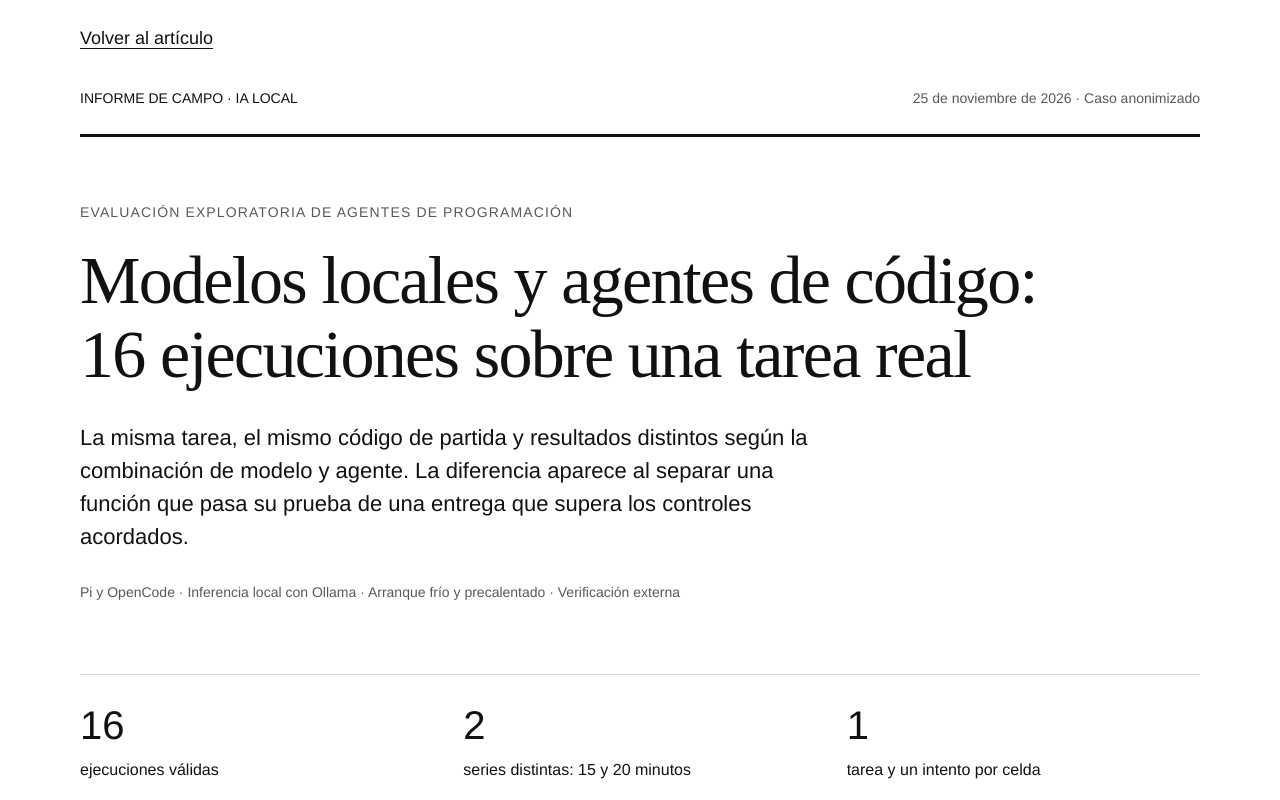
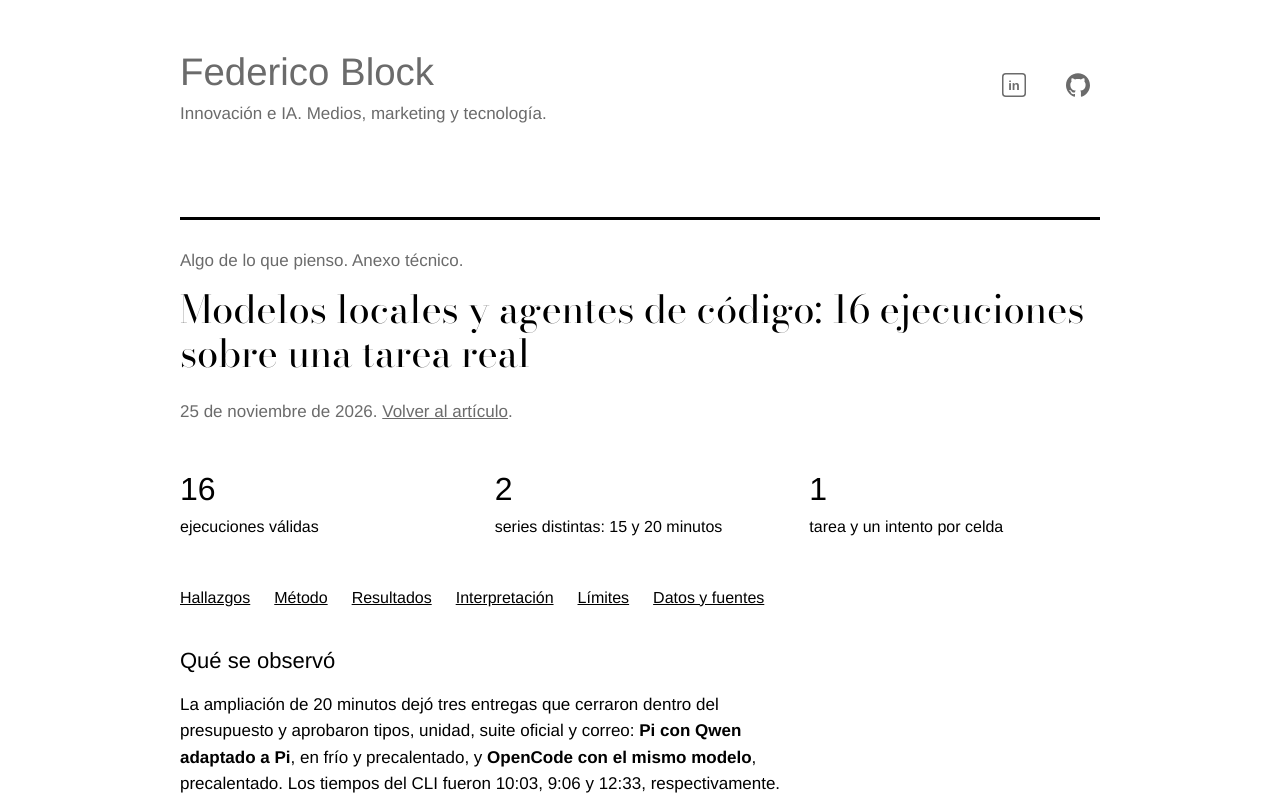
Before and after one commit to fedeblock/fedeblock.github.io, a plain HTML site: page informe-agentes-locales/detalle-tecnico.html in a window 1280 px wide. Shown: the top 800 px of the page. Drawn offline with nearby package versions, Linux system fonts and the light colour scheme.

Commit message:
Aplicar la plantilla del sitio a la nota de IA local y su anexo

```diff
--- a/informe-agentes-locales/detalle-tecnico.html
+++ b/informe-agentes-locales/detalle-tecnico.html
@@ -1,40 +1,72 @@
-<!doctype html>
+<!DOCTYPE html>
 <html lang="es">
 <head>
 <meta charset="utf-8">
 <meta name="viewport" content="width=device-width, initial-scale=1">
-<title>Modelos locales y agentes de código: 16 ejecuciones sobre una tarea real</title>
-<meta name="description" content="Una evaluación exploratoria de Pi y OpenCode con modelos locales: dos series, arranque frío y precalentado, y verificación independiente del código. Caso anonimizado.">
+<title>Modelos locales y agentes de código: 16 ejecuciones sobre una tarea real · Federico Block</title>
+<meta name="description" content="Una evaluación exploratoria de Pi y OpenCode con modelos locales: dos series, arranque frío y precalentado, y verificación independiente del código.">
 <meta property="og:type" content="article">
 <meta property="og:locale" content="es_ES">
 <meta property="og:title" content="Modelos locales y agentes de código: 16 ejecuciones sobre una tarea real">
-<meta property="og:description" content="Resolver la función y cerrar una entrega verificada son resultados distintos. Un caso anonimizado con Pi, OpenCode y modelos locales.">
+<meta property="og:description" content="Resolver la función y cerrar una entrega verificada son resultados distintos. Una comparación de Pi y OpenCode con modelos locales.">
 <meta property="article:published_time" content="2026-11-25">
 <meta name="color-scheme" content="light">
+
+
+<meta name="robots" content="noindex">
+<link rel="preconnect" href="https://fonts.googleapis.com">
+<link href="https://fonts.googleapis.com/css2?family=Bodoni+Moda:opsz,wght@6..96,400..700&amp;display=swap" rel="stylesheet">
 <style>
-:root{--ink:#111;--muted:#595959;--line:#d5d5d5;--accent:#b91f17;--green:#245e3e}
-*{box-sizing:border-box}html{scroll-behavior:smooth;scroll-padding-top:24px}body{margin:0;background:#fff;color:var(--ink);font-family:'Helvetica Neue',Helvetica,Arial,sans-serif;font-size:18px;line-height:1.65}
-a{color:inherit;text-underline-offset:4px}a:hover{color:var(--accent)}a:focus-visible,button:focus-visible,[tabindex]:focus-visible{outline:3px solid var(--accent);outline-offset:5px}
-.wrap{width:min(1120px,calc(100% - 80px));margin:auto}.masthead{padding:34px 0 26px;border-bottom:3px solid var(--ink);display:flex;gap:20px;justify-content:space-between;font-size:14px;line-height:1.45;color:var(--muted)}.masthead span:first-child{color:var(--ink)}
-header{padding:64px 0 40px}.eyebrow{text-transform:uppercase;letter-spacing:.08em;font-size:14px;color:var(--muted);margin:0 0 20px}h1,h2{font-family:'Bodoni 72',Didot,'Times New Roman',serif;font-weight:400}h1{font-size:clamp(38px,5.4vw,68px);line-height:1.08;letter-spacing:-.025em;max-width:1000px;margin:0 0 30px}h2{font-size:clamp(29px,3.5vw,40px);line-height:1.18;margin:0 0 24px}h3{font-size:20px;line-height:1.4;margin:28px 0 10px}p{margin:0 0 20px}.intro{max-width:760px;font-size:22px;line-height:1.5}.meta{font-size:14px;color:var(--muted);margin-top:28px}
-.facts{display:grid;grid-template-columns:repeat(3,minmax(0,1fr));gap:30px;border-block:1px solid var(--line);padding:26px 0;margin:10px 0 36px}.facts p{margin:0;font-size:16px}.facts strong{display:block;font-size:40px;font-weight:400;line-height:1.2;margin-bottom:8px}
-nav{display:flex;gap:14px 24px;flex-wrap:wrap;font-size:16px;padding-bottom:38px}section{border-top:1px solid var(--line);padding:42px 0 26px}.prose{max-width:760px}.callout{border-left:3px solid var(--accent);padding:3px 0 3px 23px;margin:28px 0;font-size:22px;line-height:1.5}.callout p{margin:0}.small{font-size:15px;color:var(--muted)}ul,ol{padding-left:24px;margin:0 0 24px}li{padding-left:3px;margin-bottom:12px}
-.table-scroll{overflow-x:auto;max-width:100%;margin:26px 0 20px}table{width:100%;border-collapse:collapse;font-size:14px;line-height:1.45;text-align:left}caption{text-align:left;font-weight:600;font-size:18px;margin-bottom:16px}th,td{padding:13px 10px;border-bottom:1px solid var(--line);vertical-align:top}thead th{border-block:1px solid var(--ink);font-weight:600;white-space:nowrap}tbody th{font-weight:600;min-width:168px}.model{font-weight:400;color:var(--muted)}.numeric{white-space:nowrap;font-variant-numeric:tabular-nums}.ok{color:var(--green);font-weight:600}.partial{color:var(--accent)}
-.diagram{display:grid;grid-template-columns:repeat(3,minmax(0,1fr));gap:26px;margin:28px 0}.diagram div{border-top:3px solid var(--ink);padding-top:14px}.diagram strong{display:block;font-size:18px}.diagram p{font-size:16px;color:var(--muted);margin:8px 0 0}.downloads{display:flex;flex-wrap:wrap;gap:16px 28px;margin:24px 0;font-size:16px}.download{padding-bottom:4px;border-bottom:1px solid var(--ink);text-decoration:none}footer{padding:28px 0 55px;font-size:14px;color:var(--muted);border-top:3px solid var(--ink)}button{font:inherit;color:inherit;background:white;border:1px solid var(--line);padding:7px 14px;cursor:pointer}button:hover{border-color:var(--ink)}.skip{position:absolute;top:-100px;left:20px;background:white;padding:8px}.skip:focus{top:10px}footer p{margin:0 0 12px}
-@media(max-width:700px){.wrap{width:calc(100% - 36px)}.masthead{flex-direction:column;gap:6px;padding-top:24px}header{padding-top:40px}.intro{font-size:20px}.facts{gap:15px}.facts strong{font-size:32px}.facts p{font-size:14px}.diagram{grid-template-columns:1fr;gap:18px}table{min-width:920px}section{padding-top:32px}nav{gap:12px 20px}}
-@media(prefers-reduced-motion:reduce){html{scroll-behavior:auto}}
-@media print{body{font-size:11pt}.wrap{width:100%}header{padding:22px 0}h1{font-size:32pt}h2{font-size:22pt}.intro,.callout{font-size:13pt}.masthead,nav,.downloads,.print-button,.skip{display:none}.table-scroll{overflow:visible}table{font-size:8pt;min-width:0}th,td{padding:7px 4px}tbody th{min-width:0}tr{break-inside:avoid}.diagram{break-inside:avoid}a{text-decoration:none}section{padding-top:22px}.facts strong{font-size:25pt}footer{padding-bottom:0}}
+body{margin:0;background:#ffffff}
+a{color:#000000}a:hover{color:#e2231a}.ico:hover{color:#000000 !important}
+.wrap{max-width:920px;margin:0 auto}
+.sec{display:grid;grid-template-columns:repeat(12,minmax(0,1fr));column-gap:24px;row-gap:20px}
+.con{grid-column:4 / 13}
+.c3{display:grid;grid-template-columns:repeat(3,minmax(0,1fr));column-gap:24px;row-gap:56px}
+.row{display:grid;grid-template-columns:repeat(9,minmax(0,1fr));column-gap:24px;padding:18px 0;border-bottom:1px solid #d9d9d9}
+.rule{height:3px;background:#000000;margin-bottom:28px;transform-origin:left center}
+@keyframes draw{from{transform:scaleX(0)}to{transform:scaleX(1)}}
+@media (prefers-reduced-motion:no-preference){@supports (animation-timeline: view()){.rule{animation:draw linear both;animation-timeline:view();animation-range:entry 0% cover 15%}}}
+.badge{display:inline-flex;font-size:12px;line-height:1;border-radius:3px;overflow:hidden;text-decoration:none;font-weight:600}.badge span{padding:4px 6px}.badge .k{background:#555555;color:#ffffff}.badge .v{background:#000000;color:#ffffff}.badge:hover .v{background:#e2231a}
+.more{display:inline-flex;align-items:center;gap:12px;font-weight:700;text-decoration:none;color:#000000}.more svg{transition:transform .2s ease}.more:hover svg{transform:translateX(4px)}
+@media (prefers-reduced-motion:reduce){.more svg{transition:none}}
+.yr{grid-column:1 / 3}
+.tx{grid-column:3 / 10}
+@media (max-width:900px){.con{grid-column:1 / -1}.c3{grid-template-columns:repeat(2,minmax(0,1fr))}}
+@media (max-width:600px){.c3{grid-template-columns:minmax(0,1fr)}.yr,.tx{grid-column:1 / -1}.row{row-gap:4px}}
+
+.note-body{max-width:36em}.note-body p{margin:0 0 18px}.note-body h2{margin:36px 0 18px;font:400 22px/1.25 'Helvetica Neue',Helvetica,Arial,sans-serif}.note-body h3{margin:28px 0 14px;font:400 19px/1.3 'Helvetica Neue',Helvetica,Arial,sans-serif}
+.note-body section{margin:0;padding:0}.note-body ul,.note-body ol{padding-left:24px;margin:0 0 22px}.note-body li{margin-bottom:10px}.note-body a:focus-visible,summary:focus-visible,.table-scroll:focus-visible{outline:2px solid #e2231a;outline-offset:4px}
+.downloads{display:flex;flex-wrap:wrap;gap:12px 24px;margin:24px 0;font-size:16px}.download{text-underline-offset:4px}.note-body details{padding:14px 0;border-top:1px solid #d9d9d9}.note-body summary{cursor:pointer;font-size:16px}.note-body details p{margin:14px 0 0}.source-note,.small{font-size:15px;color:#6b6b6b}
+.technical .note-body{max-width:none}.prose{max-width:36em}.facts{display:grid;grid-template-columns:repeat(3,minmax(0,1fr));gap:24px;margin-bottom:28px}.facts strong{display:block;font-size:32px;font-weight:400}.facts p{font-size:16px}.technical nav{display:flex;flex-wrap:wrap;gap:12px 24px;margin:0 0 30px;font-size:16px}
+.table-scroll{max-width:100%;overflow-x:auto;margin:24px 0}table{width:100%;border-collapse:collapse;text-align:left;font-size:14px;line-height:1.5}caption{text-align:left;font-size:17px;margin-bottom:14px}th,td{padding:12px 8px;border-bottom:1px solid #d9d9d9;vertical-align:top}thead th{border-top:1px solid #000;border-bottom:1px solid #000;font-weight:600}tbody th{font-weight:400;min-width:155px}.model{color:#6b6b6b}.numeric{white-space:nowrap;font-variant-numeric:tabular-nums}.ok{font-weight:600}
+.diagram{display:grid;grid-template-columns:repeat(3,minmax(0,1fr));gap:24px;margin:24px 0}.diagram p{font-size:16px}.callout{margin:24px 0}.callout p{margin:0}.skip{position:absolute;left:20px;top:-100px;background:#fff;padding:8px}.skip:focus{top:10px}
+@media(max-width:600px){.diagram{grid-template-columns:1fr}.facts{gap:12px}.facts p{font-size:14px}table{min-width:900px}}
+@media print{.site-header,.site-footer,.more,.downloads,.skip{display:none}.site-article{padding:0!important}.wrap{max-width:none}.note-body{max-width:36em}.table-scroll{overflow:visible}table{min-width:0;font-size:8pt}th,td{padding:6px 4px}tr{break-inside:avoid}a{text-decoration:none}}
 </style>
 </head>
 <body>
-<div class="wrap" style="padding-top:24px"><a href="informe.html">Volver al artículo</a></div>
-<a class="skip" href="#contenido">Saltar al informe</a>
-<div class="wrap">
-<div class="masthead"><span>INFORME DE CAMPO · IA LOCAL</span><span>25 de noviembre de 2026 · Caso anonimizado</span></div>
-<header><p class="eyebrow">Evaluación exploratoria de agentes de programación</p>
-<h1>Modelos locales y agentes de código: 16 ejecuciones sobre una tarea real</h1>
-<p class="intro">La misma tarea, el mismo código de partida y resultados distintos según la combinación de modelo y agente. La diferencia aparece al separar una función que pasa su prueba de una entrega que supera los controles acordados.</p>
-<p class="meta">Pi y OpenCode · Inferencia local con Ollama · Arranque frío y precalentado · Verificación externa</p></header>
+<a class="skip" href="#contenido">Saltar al contenido</a>
+<div style="font-family: 'Helvetica Neue', Helvetica, Arial, sans-serif; color: #000000; background: #ffffff; font-size: 17px; line-height: 1.55">
+<header class="site-header" style="padding: clamp(32px, 4vw, 56px) max(10vw, 20px) 0">
+<div class="wrap" style="display: flex; flex-wrap: wrap; justify-content: space-between; align-items: flex-start; gap: 16px 40px">
+<div>
+<a href="../index.html" style="display: block; font-size: clamp(28px, 3vw, 40px); line-height: 1.1; font-weight: 300; color: #6b6b6b; text-decoration: none">Federico Block</a>
+<p style="margin: 8px 0 0; color: #6b6b6b">Innovación e IA. Medios, marketing y tecnología.</p>
+</div>
+<p style="margin: 0; display: flex; gap: 20px; padding-top: 12px">
+<a class="ico" href="https://www.linkedin.com/in/federicoblock/" aria-label="LinkedIn" style="display: inline-flex; width: 44px; height: 44px; align-items: center; justify-content: center; color: #6b6b6b"><svg width="24" height="24" viewBox="0 0 24 24" role="img" aria-label="LinkedIn"><rect x="0.75" y="0.75" width="22.5" height="22.5" rx="3" fill="none" stroke="currentColor" stroke-width="1.5"></rect><text x="12" y="17" text-anchor="middle" font-family="Helvetica Neue, Helvetica, Arial, sans-serif" font-size="13" font-weight="700" fill="currentColor">in</text></svg></a>
+<a class="ico" href="https://github.com/fedeblock" aria-label="GitHub" style="display: inline-flex; width: 44px; height: 44px; align-items: center; justify-content: center; color: #6b6b6b"><svg width="24" height="24" viewBox="0 0 24 24" role="img" aria-label="GitHub"><path fill="currentColor" d="M12 .297c-6.63 0-12 5.373-12 12 0 5.303 3.438 9.8 8.205 11.385.6.113.82-.258.82-.577 0-.285-.01-1.04-.015-2.04-3.338.724-4.042-1.61-4.042-1.61C4.422 18.07 3.633 17.7 3.633 17.7c-1.087-.744.084-.729.084-.729 1.205.084 1.838 1.236 1.838 1.236 1.07 1.835 2.809 1.305 3.495.998.108-.776.417-1.305.76-1.605-2.665-.3-5.466-1.332-5.466-5.93 0-1.31.465-2.38 1.235-3.22-.135-.303-.54-1.523.105-3.176 0 0 1.005-.322 3.3 1.23.96-.267 1.98-.399 3-.405 1.02.006 2.04.138 3 .405 2.28-1.552 3.285-1.23 3.285-1.23.645 1.653.24 2.873.12 3.176.765.84 1.23 1.91 1.23 3.22 0 4.61-2.805 5.625-5.475 5.92.42.36.81 1.096.81 2.22 0 1.606-.015 2.896-.015 3.286 0 .315.21.69.825.57C20.565 22.092 24 17.592 24 12.297c0-6.627-5.373-12-12-12"></path></svg></a>
+</p>
+</div>
+</header>
+<article class="site-article technical" style="padding: clamp(64px, 7vw, 104px) max(10vw, 20px) clamp(80px, 9vw, 136px)">
+<div class="wrap"><div class="rule"></div>
+<p style="margin:0 0 12px;color:#6b6b6b">Algo de lo que pienso. Anexo técnico.</p>
+<h1 style="margin: 0 0 24px; font-family: 'Bodoni Moda', 'Bodoni 72', Didot, serif; font-weight: 400; font-size: clamp(28px, 3vw, 40px); line-height: 1.15">Modelos locales y agentes de código: 16 ejecuciones sobre una tarea real</h1>
+<p style="margin:0 0 40px;color:#6b6b6b;max-width:36em">25 de noviembre de 2026. <a href="informe.html" style="color:#6b6b6b">Volver al artículo</a>.</p>
+<div class="note-body">
+
 <main id="contenido">
 <div class="facts" aria-label="Alcance del estudio"><p><strong>16</strong>ejecuciones válidas</p><p><strong>2</strong>series distintas: 15 y 20 minutos</p><p><strong>1</strong>tarea y un intento por celda</p></div>
 <nav aria-label="Índice del informe"><a href="#hallazgos">Hallazgos</a><a href="#metodo">Método</a><a href="#resultados">Resultados</a><a href="#interpretacion">Interpretación</a><a href="#limites">Límites</a><a href="#datos">Datos y fuentes</a></nav>
@@ -137,12 +169,18 @@ nav{display:flex;gap:14px 24px;flex-wrap:wrap;font-size:16px;padding-bottom:38px
 <li><strong>Reproducibilidad parcial.</strong> Se publica un extracto de resultados. El código de partida, el encargo literal, los logs y las trazas se mantienen privados para reducir la exposición del proyecto. El extracto no permite reproducir por sí solo el experimento.</li></ul>
 <p>El siguiente paso metodológico sería repetir cada celda, alternar el orden, fijar configuraciones equivalentes cuando sea posible y separar la latencia de carga del tiempo de trabajo útil. Esa ampliación no forma parte de los resultados presentados.</p></div></section>
 
-<section id="datos"><div class="prose"><h2>Datos, fuentes y anonimización</h2>
+<section id="datos"><div class="prose"><h2>Datos y fuentes</h2>
 <p>El informe se elaboró a partir de los resultados consolidados de las cuatro rondas válidas y de sus informes de verificación, correspondientes a noviembre de 2026. Los cuatro grupos se identifican como <strong>S15-F</strong>, <strong>S15-P</strong>, <strong>S20-F</strong> y <strong>S20-P</strong>: presupuesto de 15 o 20 minutos, en frío o precalentado. Cada fila descargable conserva su grupo y un identificador editorial.</p>
 <p>El JSON incluye definiciones de los campos y los resultados de navegador; el CSV permite analizar las 16 ejecuciones. Son extractos editoriales de los registros originales, no una auditoría independiente ni nuevas ejecuciones de las pruebas. La auditoría interna conservada de la ampliación declara 138 comprobaciones de protocolo verificadas.</p></div>
 <div class="downloads"><a class="download" href="resultados.csv" download>Descargar resultados CSV</a><a class="download" href="resultados.json" download>Descargar resultados JSON</a></div>
-<div class="prose"><p>Se han omitido nombres de personas, nombre del proyecto, repositorios, rutas locales, ramas, commits del proyecto, direcciones de correo, capturas y trazas. Se conservan los nombres de las herramientas y modelos, la configuración técnica relevante y las métricas para poder interpretar la comparación. No se incluyen registros brutos, archivos de configuración ni credenciales.</p>
-<p class="small">La anonimización se aplica al caso y a los datos publicados. No implica que el sitio que aloje el informe o su publicación en una red social oculten la identidad de quien lo difunde.</p></div></section>
+<div class="prose">
+</div></section>
 </main>
-<footer><p>Informe de campo · Noviembre de 2026 · Anexo técnico · Versión 1.3</p><p>Una comparación local y acotada. Los resultados describen estas ejecuciones y estas condiciones.</p><button class="print-button" type="button" onclick="window.print()">Imprimir o guardar como PDF</button></footer>
-</div></body></html>
+</div>
+<p style="margin: 40px 0 0; text-align: right"><a class="more" href="../pienso.html" aria-label="Volver a Algo de lo que pienso"><svg width="28" height="28" viewBox="0 0 28 28" aria-hidden="true"><circle cx="14" cy="14" r="13" fill="none" stroke="currentColor" stroke-width="1.5"></circle><path d="M8 14h11M15 10l4 4-4 4" fill="none" stroke="currentColor" stroke-width="1.5" stroke-linecap="round" stroke-linejoin="round"></path></svg></a></p>
+</div>
+</article>
+<footer class="site-footer" style="padding: 0 max(10vw, 20px) 40px"><div class="wrap" style="display: flex; flex-wrap: wrap; justify-content: space-between; gap: 12px; color: #6b6b6b"><span>Federico Block, Madrid.</span><a href="../agents.md" style="color: #6b6b6b">agents.md</a></div></footer>
+</div>
+</body>
+</html>
```
Also changed, not shown: informe-agentes-locales/informe.html (+59 -28 lines).
